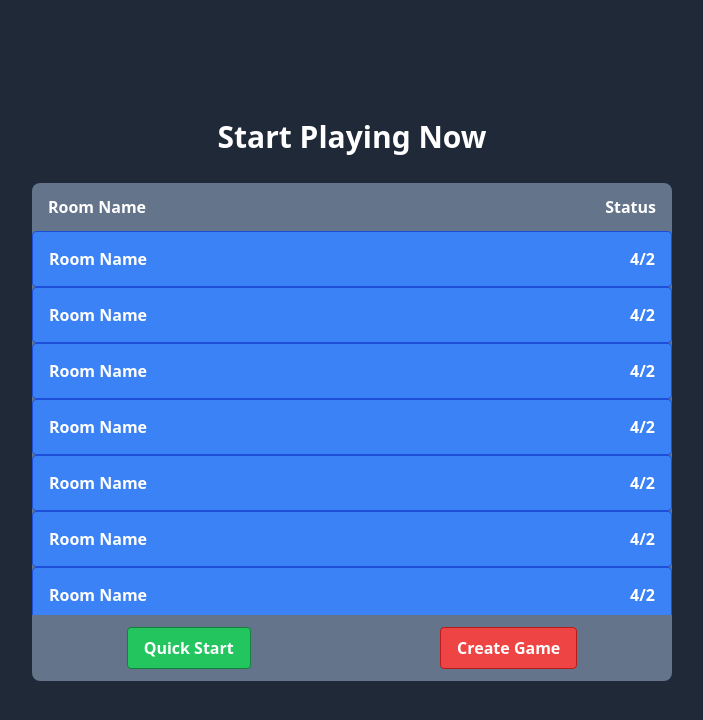
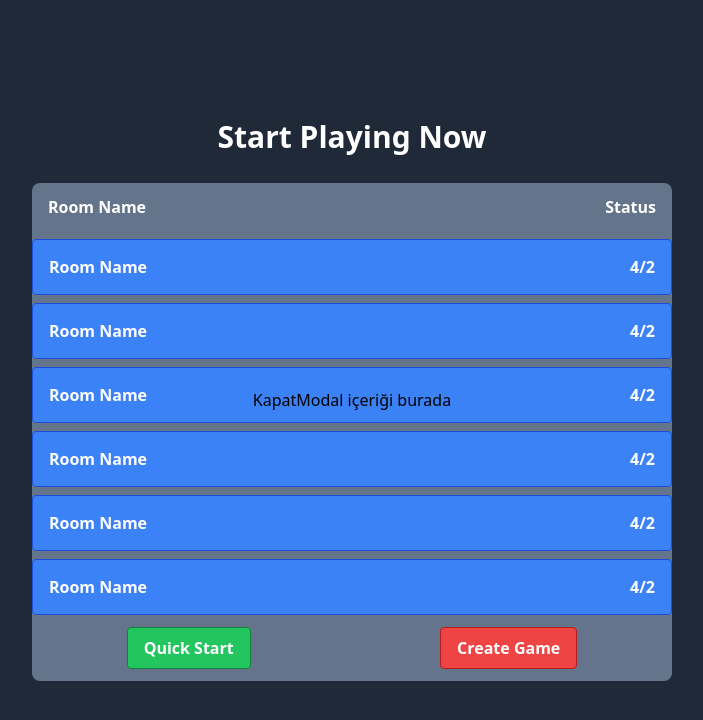
Before and after one commit to recepkefelii/uno-online-game, a React (Vite) app in the folder client/: page /rooms in a window 1280 px wide. Both pictures are taken after a click on the button "Create Game". Shown: the top 720 px of the page, without its empty margins (288-991 px from the left). Built offline with nearby package versions, Linux system fonts and the light colour scheme.

Commit message:
add game-modal component

```diff
--- a/client/src/components/GameBox.jsx
+++ b/client/src/components/GameBox.jsx
@@ -27,7 +27,7 @@
         <>
             {
                 rooms.map((index, item) => (
-                    <motion.div className="bg-blue-500 h-14 flex items-center  hover:bg-blue-400 border border-blue-700 rounded"
+                    <motion.div className="bg-blue-500 h-14 flex items-center  hover:bg-blue-400 border border-blue-700 rounded mt-2"
                         whileHover={{ scale: 1.03 }}
                         whileTap={{ scale: 0.98 }}
                     >
--- /dev/null
+++ b/client/src/components/GameModal.jsx
@@ -0,0 +1,13 @@
+import React from "react";
+
+const GameModal = ({ modalVisible, setModalVisible })=> {
+    if (!modalVisible) return null;
+    return (
+        <div className="flex justify-center items-center fixed top-0 left-0 h-screen w-screen rounded p-4 max-h-screen overflow-hidden">
+            <button onClick={() => setModalVisible(false)}>Kapat</button>
+            Modal içeriği burada
+        </div>
+    );
+  }
+
+export default GameModal
--- a/client/src/pages/Room.jsx
+++ b/client/src/pages/Room.jsx
@@ -1,8 +1,9 @@
 import React, { useState } from 'react';
 import GameBox from '../components/GameBox'
 import { motion } from 'framer-motion';
+import GameModal from '../components/GameModal'
 const GameRooms = () => {
-
+    const [modalVisible, setModalVisible] = useState(false)
 
     return (
         <div className="h-screen bg-gray-800 flex ">
@@ -13,7 +14,7 @@
                         <div className='flex-1 ml-4 font-bold text-white'>Room Name</div>
                         <div className='flex-2 mr-4 font-bold text-white'>Status</div>
                     </div>
-                    <div className='overflow-auto h-96'>
+                    <div className='overflow-y-auto h-96'>
                         <GameBox />
                     </div>
                     <div className="items-center flex justify-around sticky top-0 mt-auto py-3">
@@ -23,9 +24,11 @@
                         >
                             Quick Start
                         </motion.button>
+                        <GameModal modalVisible={modalVisible} setModalVisible={setModalVisible}/>
                         <motion.button className="bg-red-500 hover:bg-red-700 text-white font-bold py-2 px-4 border border-red-700 rounded flex"
                             whileHover={{ scale: 1.1 }}
                             whileTap={{ scale: 0.95 }}
+                            onClick={() => setModalVisible(true)}
                         >
                             Create Game
                         </motion.button>
```
